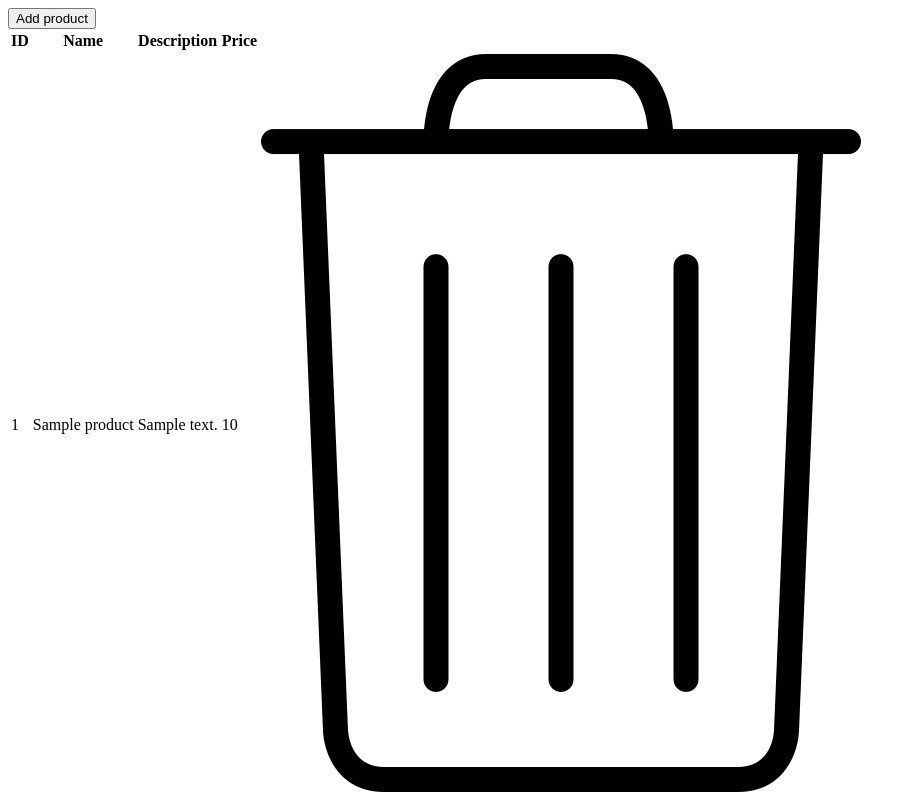
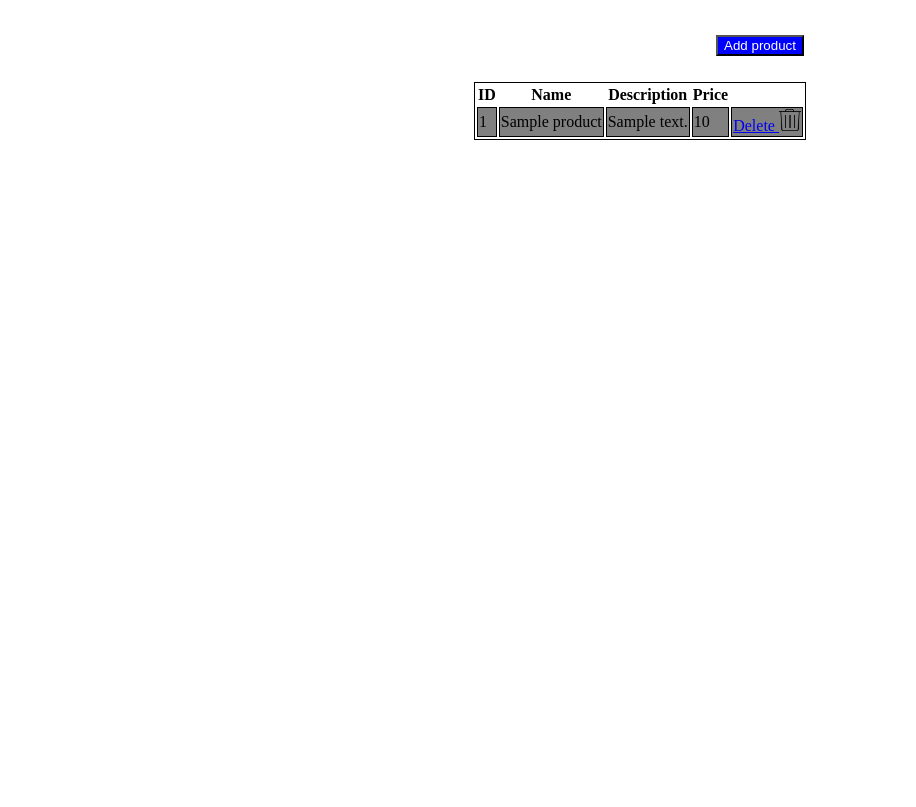
Before and after one commit to AleksTor2208/Python_crud_app, a Flask app: template templates/index.html in a window 1280 px wide. Shown: the whole page, without its empty margins (0-916 px from the left). After the commit the page ends 140 px from the top, so only its background shows below. Run offline with Flask 2, Linux system fonts and the light colour scheme; the template is opened without the code that fills it: most values are stand-ins (such as "Sample title", 1, 10 or a date in 2020); some web fonts are replaced.

Commit message:
improve view adding styles to css

```diff
--- a/model/product.py
+++ b/model/product.py
@@ -29,8 +29,6 @@ class Product:
     def get_by_id(product_id):
         products = Product.get_all()
         for product in products:
-            print(type(product.id))
-            print(type(product_id))
             if product.id == int(product_id):
                 return product
         return False
--- a/static/css/style.css
+++ b/static/css/style.css
@@ -0,0 +1,37 @@
+
+.image {
+    width: 22px;
+    height: 22px;
+}
+
+table {
+    margin-right: auto;
+    margin-left: auto;
+}
+
+
+table tr:nth-child(2){
+    background: grey;
+}
+
+table, td {
+   border: 1px solid black;
+}
+
+.flash_validation {
+    color: red;
+    text-align: center;
+}
+
+.add_product_button {
+    color: white;
+    margin: 2em;
+    background-color: blue;
+    position: relative;
+    right: -9em;
+}
+
+h2 {
+    text-align: center;
+    margin-bottom: 3em;
+}
--- a/templates/add.html
+++ b/templates/add.html
@@ -1,4 +1,6 @@
 {% include "header.html" %}
+
+<h2>Add new Product</h2>
 {% with messages = get_flashed_messages() %} {% if messages %}
 <ul>
     {% for message in messages %}
--- a/templates/index.html
+++ b/templates/index.html
@@ -1,9 +1,11 @@
 {% include "header.html" %}
 
 <body>
+    <center>
     <form action="product/new">
         <button class="add_product_button">Add product</button>
     </form>
+    </center>
     {% if products %}
     <table>
         <tr>
@@ -18,7 +20,7 @@
             <td>{{product.name}}</td>
             <td>{{product.description}}</td>
             <td>{{product.price}}</td>
-            <td><a href="remove/{{ product.id }}">
+            <td><a href="remove/{{ product.id }}"> Delete
             <img class="image" src="{{ url_for('static', filename='pictures/trash.png') }}">
             </a>
             </td>
```
Also changed, not shown: 1 other file.
